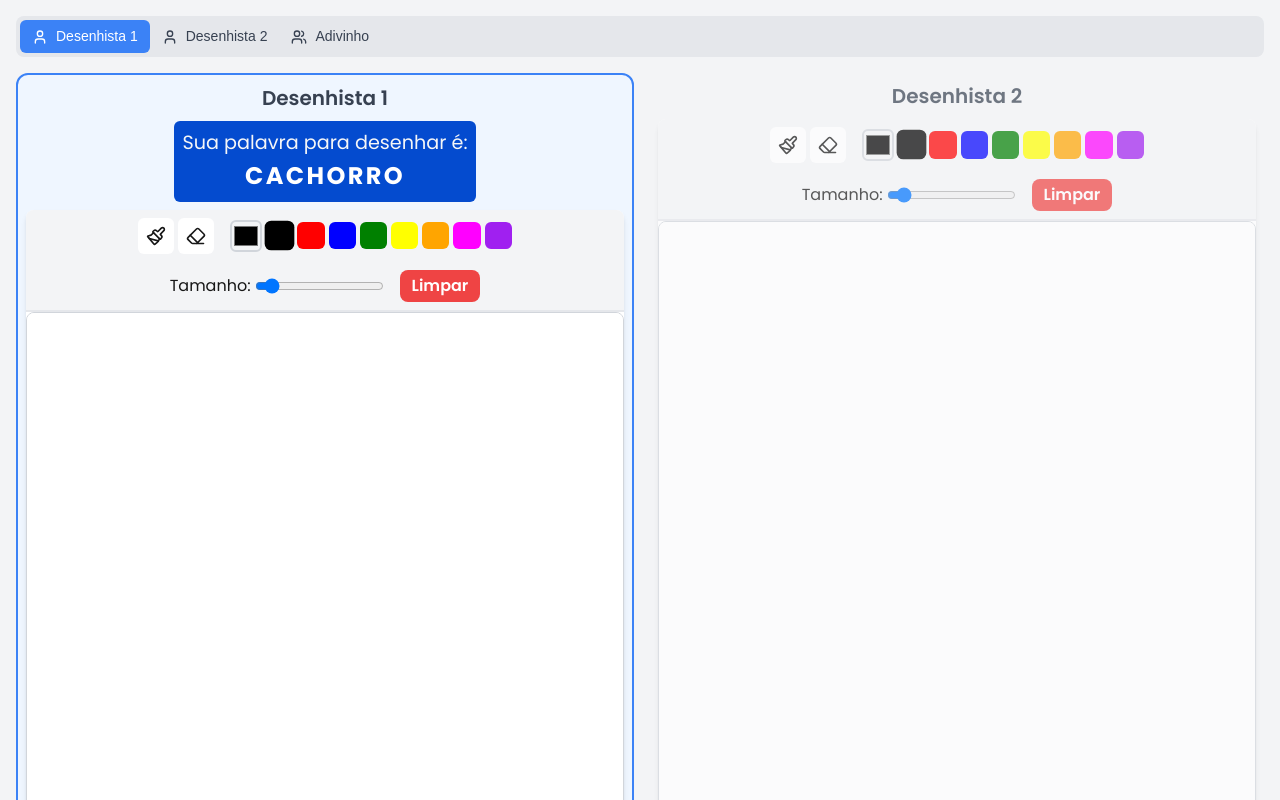
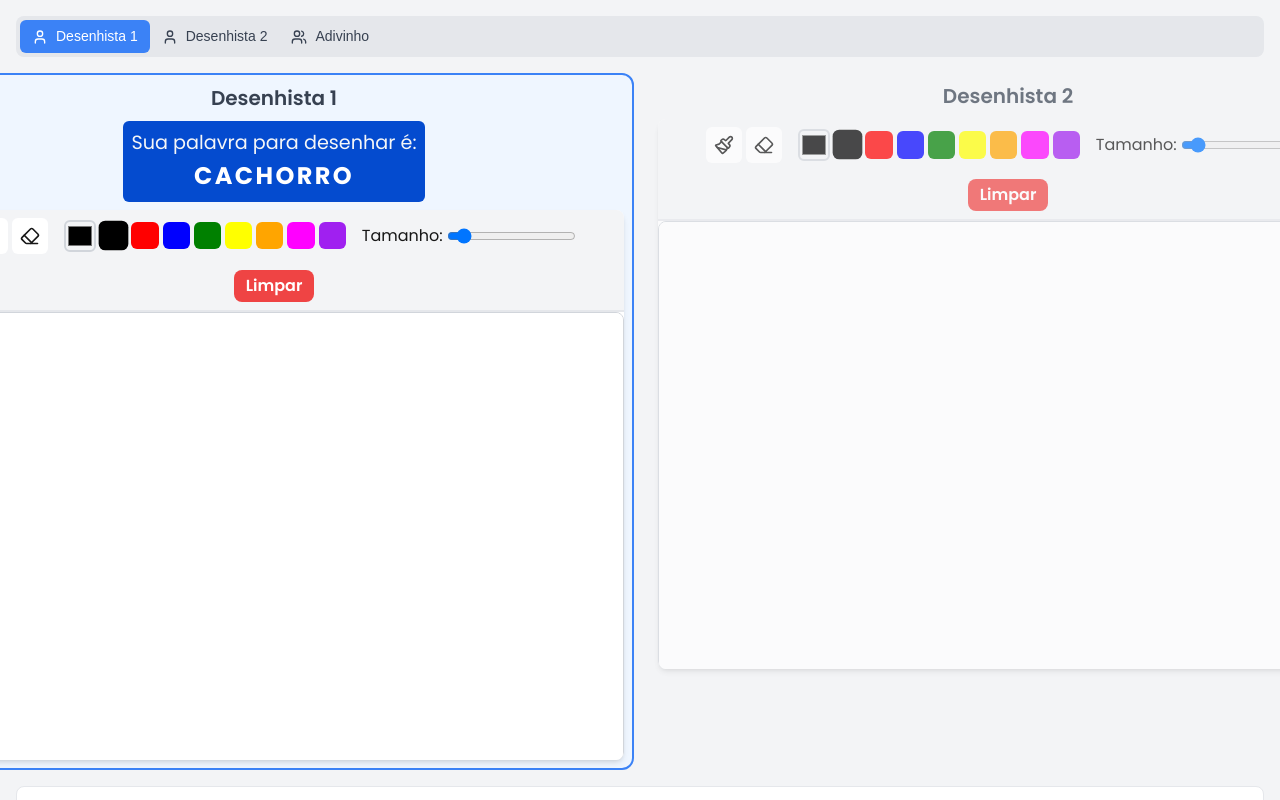
Before and after one commit to BrunoTaconi/gartic-2, a Next.js app in the folder frontend/: page / in a window 1280 px wide. Built offline with nearby package versions, Linux system fonts and the light colour scheme; no server answers.

Commit message:
upd - canvas adjustment

```diff
--- a/frontend/app/components/DrawingArea.tsx
+++ b/frontend/app/components/DrawingArea.tsx
@@ -84,8 +84,8 @@ const DrawingArea: React.FC<DrawingAreaProps> = ({
             color={color}
             lineWidth={lineWidth}
             tool={tool}
-            width={500}
-            height={500}
+            width={700}
+            height={448}
             disabled={!isMyTurn}
             onDraw={handleDraw} // Passe a função de callback
           />
--- a/frontend/app/components/components.module.css
+++ b/frontend/app/components/components.module.css
@@ -53,8 +53,8 @@
 }
 
 .canvasContainer {
-  width: 100%;
-  height: 100%;
+  width: 700px;
+  height: 550px;
   display: flex;
   flex-direction: column;
   background-color: white;
```
